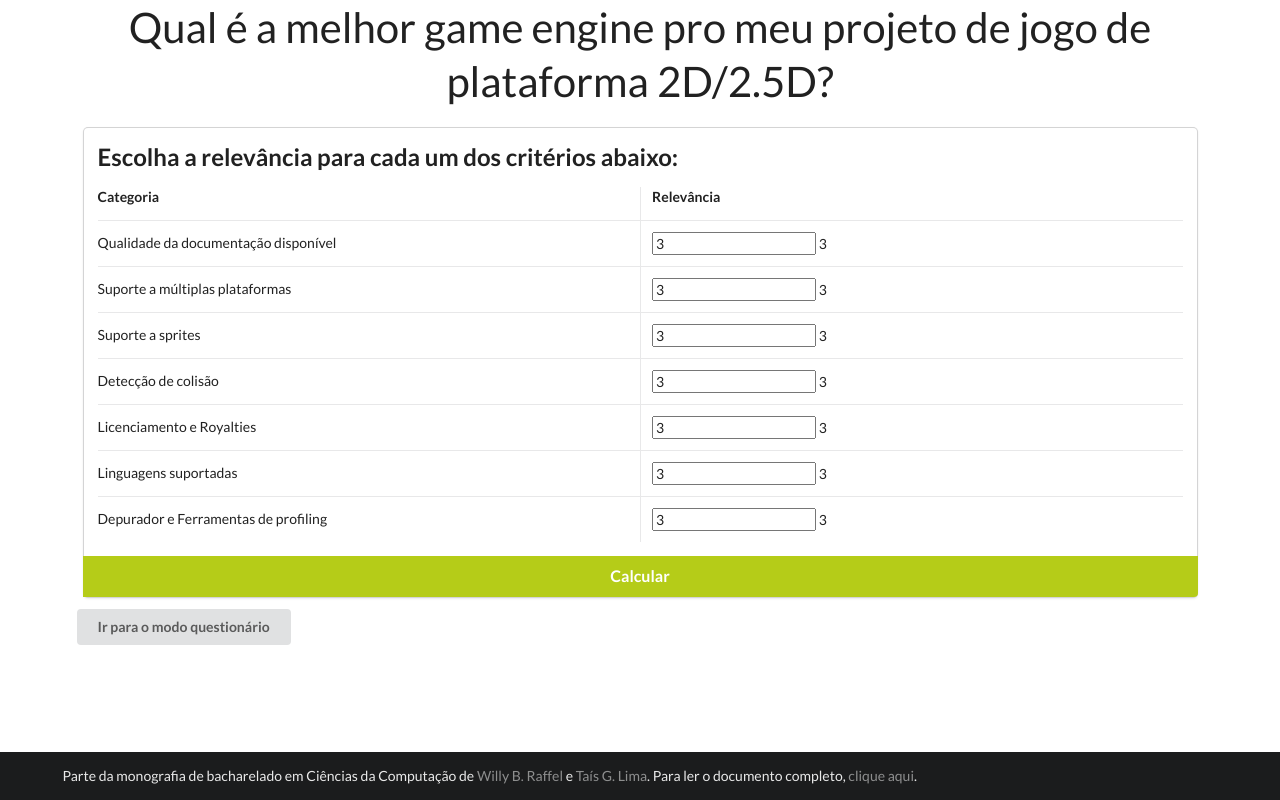
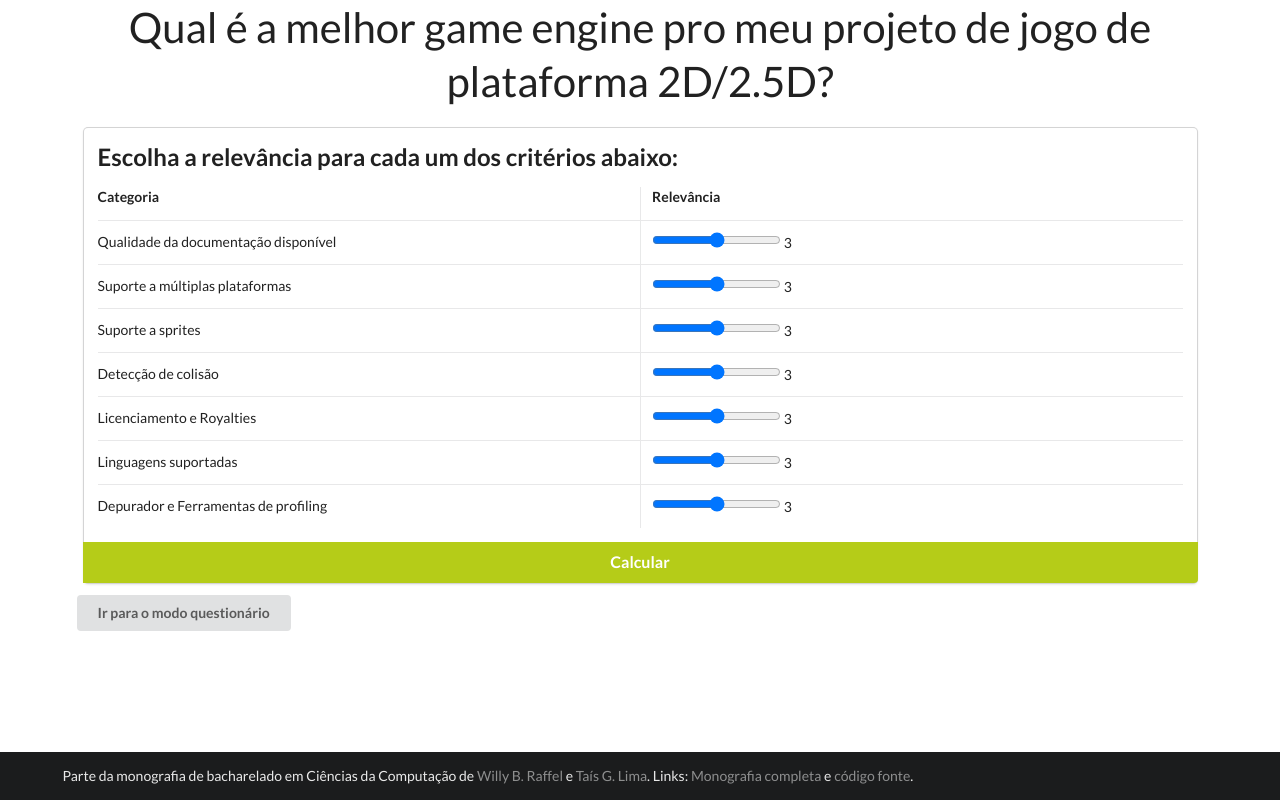
Before and after one commit to willybarro/ge42dgames, a plain HTML site: page index.html in a window 1280 px wide. Both pictures are taken after a click on the link "Ir para o modo livre". Drawn offline with nearby package versions, Linux system fonts and the light colour scheme.

Commit message:
Add link to code and add category ribbon

```diff
--- a/index.html
+++ b/index.html
@@ -101,8 +101,8 @@
           </div>
           <p>
             Para uma explicação detalhada dos critérios e fórmulas utilizadas,<br />
-            leia a monografia dos autores <a href="# ">clicando aqui</a>.<br /><br />
-            Também baseado nas suas respostas, recomendamos a leitura dos capítulos:<br />
+            leia a monografia dos autores <a href="# ">clicando aqui</a> ou o <a href="https://github.com/willybarro/ge42dgames">código fonte</a>.<br /><br />
+            Também baseado nas suas respostas, recomendamos a leitura dos seguintes capitulos da monografia:<br />
             <span id="recommendation_chapters"></span>.
           </p>
         </div>
@@ -125,7 +125,8 @@
           Parte da monografia de bacharelado em Ciências da Computação de
           <a href="https://www.linkedin.com/in/willybarro/" class="item">Willy B. Raffel</a> e
           <a href="https://www.linkedin.com/in/taisguimaraes/" class="item">Taís G. Lima</a>.
-          Para ler o documento completo, <a href="#" class="item">clique aqui</a>.
+          Links: <a href="#" class="item">Monografia completa</a> e
+          <a href="https://github.com/willybarro/ge42dgames" class="item">código fonte</a>.
         </p>
       </div>
     </div>
--- a/index.js
+++ b/index.js
@@ -151,7 +151,7 @@ var originalQuestions = [
   },
   {
     category: DEPURADOR,
-    title: _t("Você precisa de métricas de performance de baixo nível? Ex.:")
+    title: _t("Você precisa de métricas de performance de baixíssimo nível?")
   }
 ];
 
@@ -193,13 +193,14 @@ var survey = {
 
     $('#question-card').addClass('hide');
     $('#free-card').removeClass('hide');
+    $('#finish-card').addClass('hide');
 
     // Monta a tabela
     var tb = '';
     for (i in categorias) {
       tb += '<tr>';
       tb += '<td style="width: 50%">' + categorias[i].nome + '</td>';
-      tb += '<td><input class="small range_val_input" type="input" name="' + i+ '" min="1" max="5" value="3" step="0.1"> <span class="range_val_label">3</span></td>';
+      tb += '<td><input class="small range_val_input" type="range" name="' + i+ '" min="1" max="5" value="3" step="0.1"> <span class="range_val_label">3</span></td>';
       tb += '</tr>';
     }
     $('#freemode_categories tbody').html(tb);
@@ -317,7 +318,7 @@ var survey = {
   },
   loadQuestion: function() {
     question = survey.getQuestion(survey.currentQuestionIndex);
-    $('#question-card .content').html(question.category + ": " + question.title);
+    $('#question-card .content').html('<div class="ui top right attached label">' + categorias[question.category].nome + '</div>' + question.title);
   },
   getQuestion: function(num) {
     return survey.questions[num];
```
